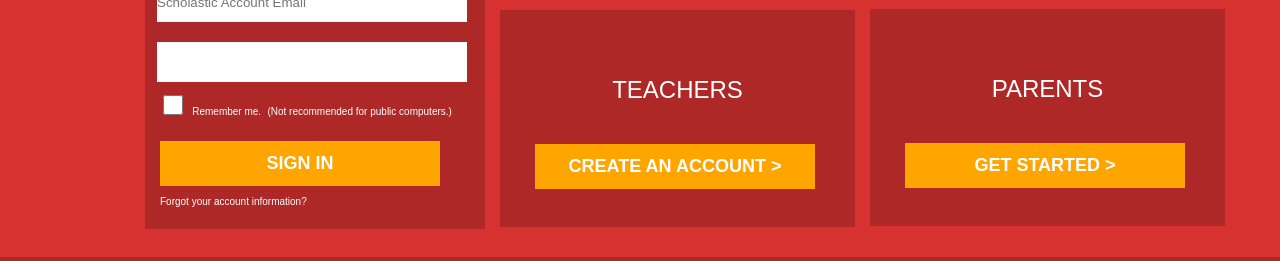
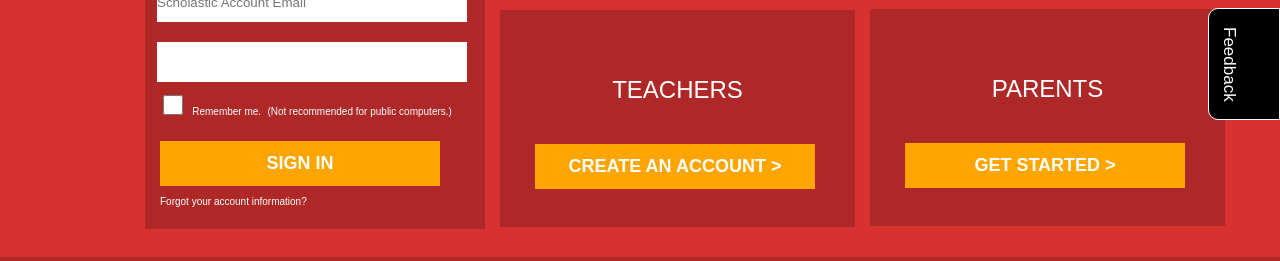
Before and after one commit to ACakshay/book, a plain HTML site: page index.html in a window 1280 px wide. Shown: the part 272-533 px from the top of the page. Drawn offline with Linux system fonts and the light colour scheme.

Commit message:
feedback

```diff
--- a/index.html
+++ b/index.html
@@ -30,13 +30,13 @@
 					<br><input type="button" name="" value="SIGN IN" class="button orange"><br>
 					<a>Forgot your account information?</a>
 				</div>
-				<h2 style="position: relative;top: -270px;left: 360px;width: fit-content; font-weight: 100;">------------------FIRST TIME HERE?-------------------</h4>
+				<h2 style="position: relative;top: -270px;left: 360px;width: fit-content; font-weight: 100;">------------------FIRST TIME HERE?-------------------</h2>
 				<div class="create_teacher">
-					<h6  style="color: white; font-size: 24px; text-align: center; text-decoration: none; font-weight: 100; position: relative; top: 30%">TEACHERS</h4><br>
+					<h6  style="color: white; font-size: 24px; text-align: center; text-decoration: none; font-weight: 100; position: relative; top: 30%">TEACHERS</h6><br>
 					<input type="button" name="" value="CREATE AN ACCOUNT >" class="button orange" style="position: relative;top: 70px;left:20px; margin:auto; align-self: center; ">
 				</div>
 				<div class="create_parents">
-					<h6  style="color: white; font-size: 24px; text-align: center; text-decoration: none; font-weight: 100; position: relative; top: 30%">PARENTS</h4><br>
+					<h6  style="color: white; font-size: 24px; text-align: center; text-decoration: none; font-weight: 100; position: relative; top: 30%">PARENTS</h6><br>
 					<input type="button" name="" value="GET STARTED >" class="button orange" style="position: relative;top: 70px;left:20px; margin:auto; align-self: center; ">
 				</div>
 
@@ -153,6 +153,7 @@
 	<div class="box8body3"></div>
 	<div class="box8body4"></div>
 </div> -->
-</div>
+</div></div>
+<div class="feedback">Feedback</div>
 </body>
 </html>
--- a/style.css
+++ b/style.css
@@ -444,3 +444,29 @@
 a:hover{
 	color:orange;
 }
+.feedback{
+	position: fixed;
+	top: 35%;
+	right: 0px;
+	background-color: black;
+	color:white;
+	height: 110px;
+	width: 30px;
+	border-radius: 10px 0px 0px 10px;
+	border-style: solid;
+	border-color: white;
+	border-width: 0.5px;
+	writing-mode: vertical-rl;
+	font-size: 17px;
+	cursor: pointer;
+	text-align: center;
+	margin: auto;
+	padding-right: 40px;
+	z-index: 9999999;
+	transition-duration: 0.25s;
+	transition-timing-function: ease-in-out;
+
+}
+.feedback:hover{
+	transform: translateX(-10px);
+}
```
